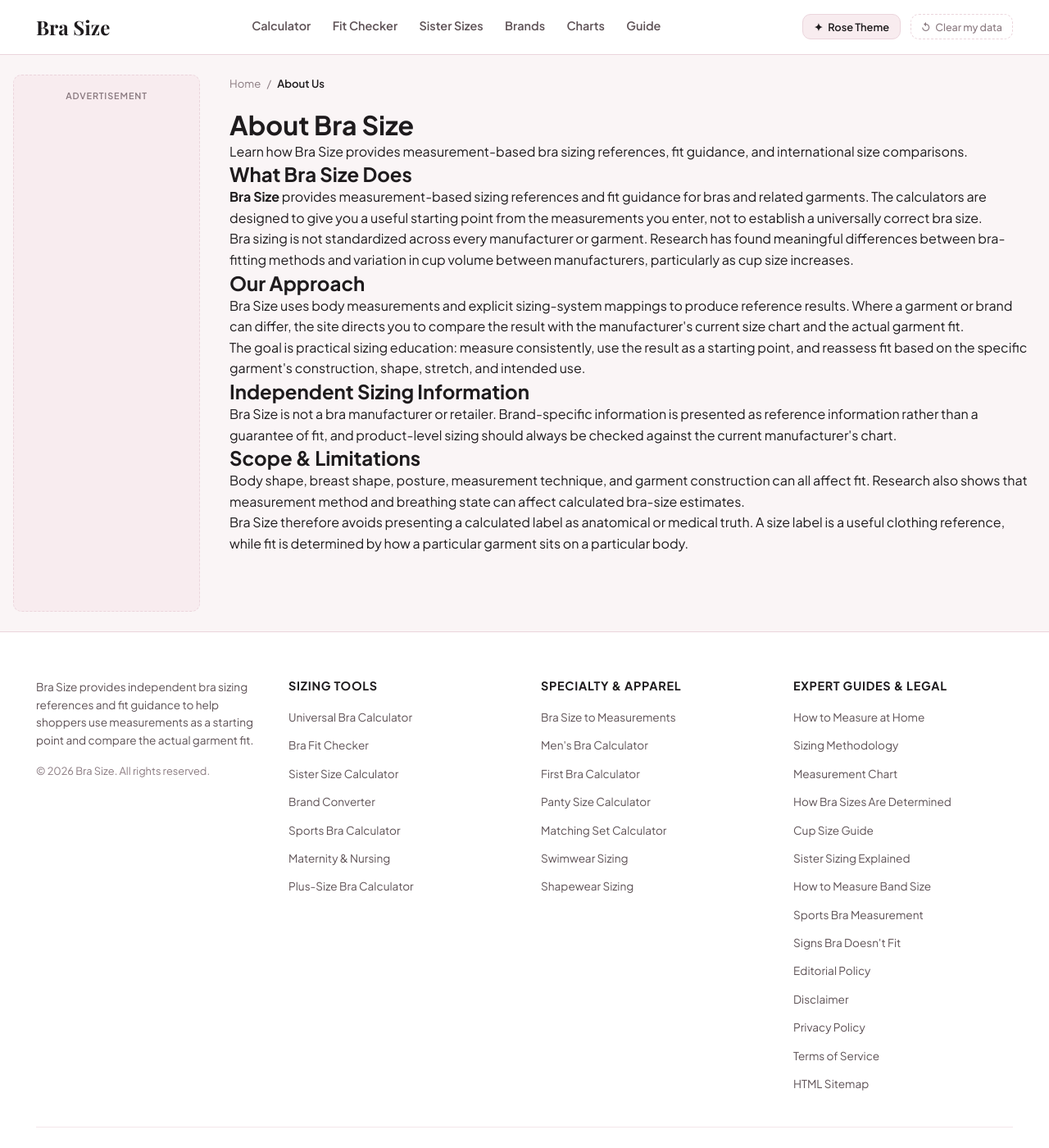
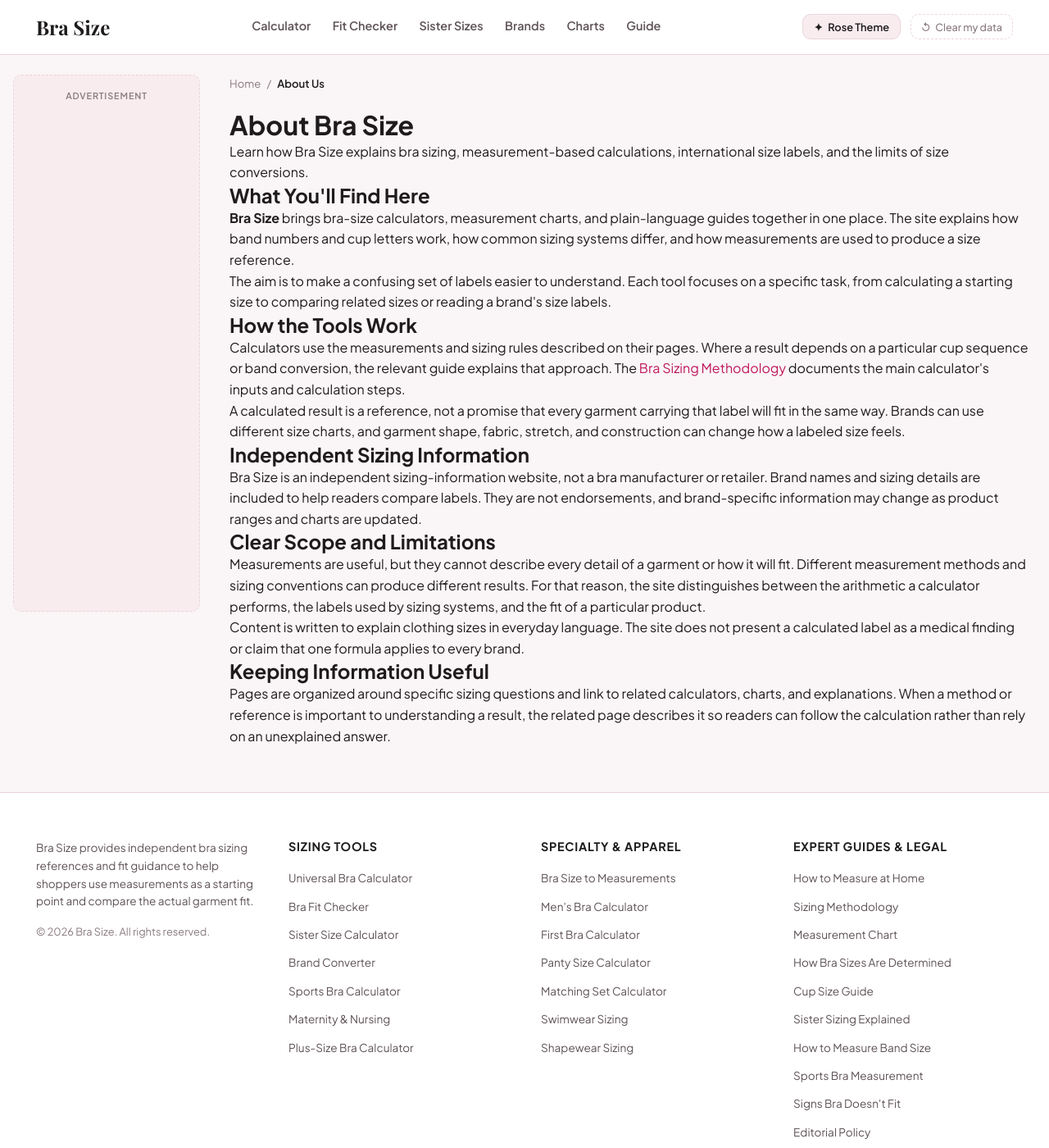
Before and after one commit to sharpedge74-cmyk/Bra-Size-Pro, a Jekyll site: the page built from _pages/about.html, in a window 1280 px wide and 1400 px high. Shown: the whole window at 82% size. Built offline with Jekyll 4.4.1, drawn with Linux system fonts in a browser that asks for light colours; some web fonts are replaced.

Commit message:
Strengthen About page clarity and editorial trust

```diff
--- a/_pages/about.html
+++ b/_pages/about.html
@@ -1,22 +1,25 @@
 ---
 layout: page
 title: "About Bra Size"
-description: "Learn how Bra Size provides measurement-based bra sizing references, fit guidance, and international size comparisons."
+description: "Learn how Bra Size explains bra sizing, measurement-based calculations, international size labels, and the limits of size conversions."
 permalink: /about
 breadcrumb_label: "About Us"
 ---
 
-<h2>What Bra Size Does</h2>
-<p><strong>Bra Size</strong> provides measurement-based sizing references and fit guidance for bras and related garments. The calculators are designed to give you a useful starting point from the measurements you enter, not to establish a universally correct bra size.</p>
-<p>Bra sizing is not standardized across every manufacturer or garment. Research has found meaningful differences between bra-fitting methods and variation in cup volume between manufacturers, particularly as cup size increases.</p>
+<h2>What You'll Find Here</h2>
+<p><strong>Bra Size</strong> brings bra-size calculators, measurement charts, and plain-language guides together in one place. The site explains how band numbers and cup letters work, how common sizing systems differ, and how measurements are used to produce a size reference.</p>
+<p>The aim is to make a confusing set of labels easier to understand. Each tool focuses on a specific task, from calculating a starting size to comparing related sizes or reading a brand's size labels.</p>
 
-<h2>Our Approach</h2>
-<p>Bra Size uses body measurements and explicit sizing-system mappings to produce reference results. Where a garment or brand can differ, the site directs you to compare the result with the manufacturer's current size chart and the actual garment fit.</p>
-<p>The goal is practical sizing education: measure consistently, use the result as a starting point, and reassess fit based on the specific garment's construction, shape, stretch, and intended use.</p>
+<h2>How the Tools Work</h2>
+<p>Calculators use the measurements and sizing rules described on their pages. Where a result depends on a particular cup sequence or band conversion, the relevant guide explains that approach. The <a href="/bra-sizing-methodology">Bra Sizing Methodology</a> documents the main calculator's inputs and calculation steps.</p>
+<p>A calculated result is a reference, not a promise that every garment carrying that label will fit in the same way. Brands can use different size charts, and garment shape, fabric, stretch, and construction can change how a labeled size feels.</p>
 
 <h2>Independent Sizing Information</h2>
-<p>Bra Size is not a bra manufacturer or retailer. Brand-specific information is presented as reference information rather than a guarantee of fit, and product-level sizing should always be checked against the current manufacturer's chart.</p>
+<p>Bra Size is an independent sizing-information website, not a bra manufacturer or retailer. Brand names and sizing details are included to help readers compare labels. They are not endorsements, and brand-specific information may change as product ranges and charts are updated.</p>
 
-<h2>Scope & Limitations</h2>
-<p>Body shape, breast shape, posture, measurement technique, and garment construction can all affect fit. Research also shows that measurement method and breathing state can affect calculated bra-size estimates.</p>
-<p>Bra Size therefore avoids presenting a calculated label as anatomical or medical truth. A size label is a useful clothing reference, while fit is determined by how a particular garment sits on a particular body.</p>
+<h2>Clear Scope and Limitations</h2>
+<p>Measurements are useful, but they cannot describe every detail of a garment or how it will fit. Different measurement methods and sizing conventions can produce different results. For that reason, the site distinguishes between the arithmetic a calculator performs, the labels used by sizing systems, and the fit of a particular product.</p>
+<p>Content is written to explain clothing sizes in everyday language. The site does not present a calculated label as a medical finding or claim that one formula applies to every brand.</p>
+
+<h2>Keeping Information Useful</h2>
+<p>Pages are organized around specific sizing questions and link to related calculators, charts, and explanations. When a method or reference is important to understanding a result, the related page describes it so readers can follow the calculation rather than rely on an unexplained answer.</p>
```
